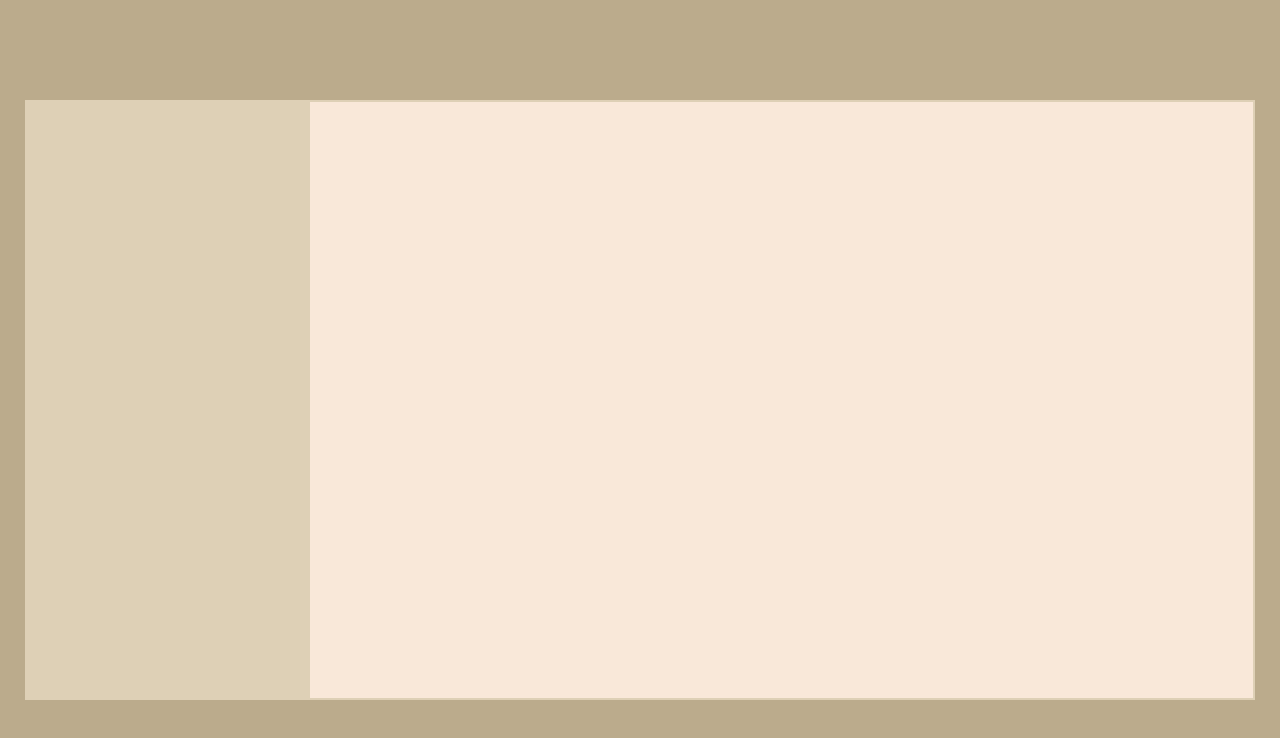
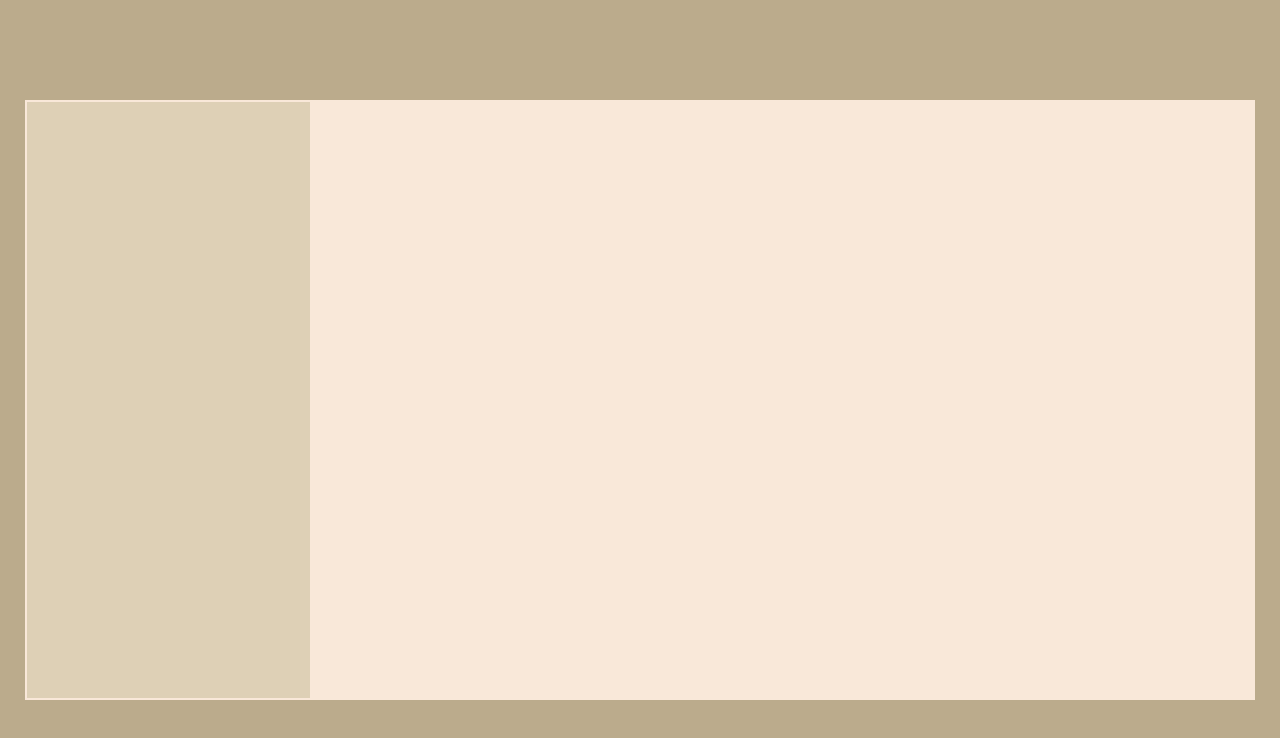
Before and after one commit to DL-GIT101/Todo-list, a website built with webpack: page src/index.html in a window 1280 px wide. Built offline with nearby package versions, Linux system fonts and the light colour scheme.

Commit message:
Change the border color

```diff
--- a/src/style.css
+++ b/src/style.css
@@ -24,7 +24,7 @@ body {
     grid-area: main;
     display: grid;
     grid-template-columns: 1.5fr 5fr;
-    border: 2px solid var(--color-secondary);
+    border: 2px solid var(--color-accent);
 }
 
 .main > .sidebar {
```
